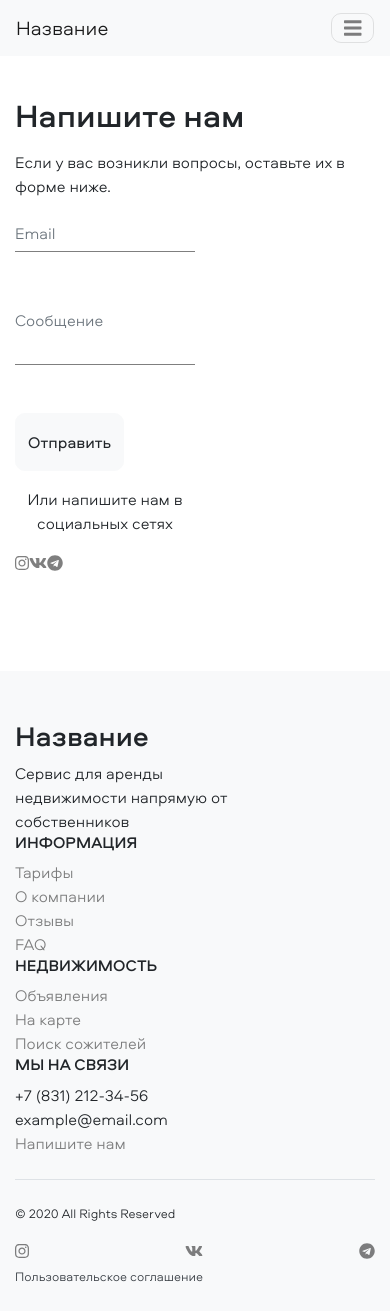
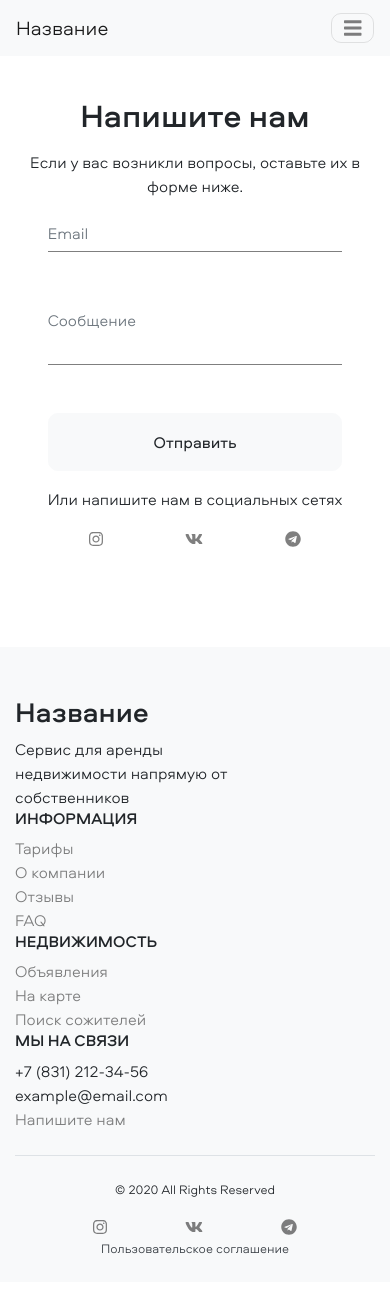
Before and after one commit to honeyshi/RealEstateAgency, a React (Create React App) app: page /contact in a window 390 px wide. After the commit the page ends 1282 px from the top, so only its background shows below. Built offline with nearby package versions, Linux system fonts and the light colour scheme.

Commit message:
Add breakpoint sizes to flexbox

```diff
--- a/src/app/infoPages/contactUs.tsx
+++ b/src/app/infoPages/contactUs.tsx
@@ -18,6 +18,8 @@ import { ErrorMessagesView } from 'shared/composite/errorMessagesView';
 import { DefaultPage } from 'shared/layout/defaultPage';
 import { checkInvalidInput } from 'core/checkInvalidInput';
 import { parseError } from 'core/parseError';
+
+import '../pagesStyle.scss';
 
 const schema = yup.object().shape({
   email: yup
@@ -61,8 +63,10 @@ export const ContactUs: React.FC = () => {
                 <TextField tag="h2" mb="3">
                   Напишите нам
                 </TextField>
-                <TextField mb="3">Если у вас возникли вопросы, оставьте их в форме ниже.</TextField>
-                <Flexbox vertical w="50">
+                <TextField center mb="3">
+                  Если у вас возникли вопросы, оставьте их в форме ниже.
+                </TextField>
+                <Flexbox vertical className="contact-form">
                   <Input
                     borderBottom
                     light
--- /dev/null
+++ b/src/app/pagesStyle.scss
@@ -0,0 +1,9 @@
+@import '~bootstrap/scss/_functions';
+@import '~bootstrap/scss/_variables';
+@import '~bootstrap/scss/mixins/_breakpoints';
+
+@include media-breakpoint-up(lg) {
+  .contact-form {
+    width: 50% !important;
+  }
+}
--- a/src/shared/base/flexbox.tsx
+++ b/src/shared/base/flexbox.tsx
@@ -4,34 +4,47 @@ import classNames from 'classnames';
 import { propsToSpace, SpaceProps } from './utils/spaceUtil';
 import { propsToSize, SizeProps } from './utils/sizeUtil';
 
-interface Props extends SpaceProps, SizeProps {
+type Breakpoint = 'sm' | 'md' | 'lg' | 'xl';
+
+interface IFlexboxProps extends SpaceProps, SizeProps {
   tag?: React.ElementType;
   className?: string;
-  md?: boolean;
   vertical?: boolean;
   wrap?: boolean;
   justifyContent?: 'start' | 'end' | 'center' | 'between' | 'around';
   alignItems?: 'start' | 'end' | 'center' | 'baseline' | 'stretch';
+  flexSize?: Breakpoint;
+  directionSize?: Breakpoint;
+  wrapSize?: Breakpoint;
+  justifyContentSize?: Breakpoint;
+  alignItemsSize?: Breakpoint;
 }
 
-export const Flexbox: React.FC<Props> = ({
+export const Flexbox: React.FC<IFlexboxProps> = ({
   tag: Tag = 'div',
   className,
-  md = true,
   vertical,
   justifyContent,
   alignItems,
   wrap,
+  flexSize,
+  directionSize,
+  wrapSize,
+  justifyContentSize,
+  alignItemsSize,
   children,
   ...other
 }) => {
   const classes = classNames(
-    `d${md ? '-md' : ''}-flex`,
-    vertical ? `flex${md ? '-md' : ''}-column` : `flex${md ? '-md' : ''}-row`,
+    `d${flexSize != null ? `-${flexSize}` : ''}-flex`,
+    vertical
+      ? `flex${directionSize != null ? `-${directionSize}` : ''}-column`
+      : `flex${directionSize != null ? `-${directionSize}` : ''}-row`,
     {
-      [`justify-content${md ? '-md' : ''}-${justifyContent}`]: justifyContent != null,
-      [`align-items${md ? '-md' : ''}-${alignItems}`]: alignItems != null,
-      [`flex${md ? '-md' : ''}-wrap`]: wrap,
+      [`justify-content${justifyContentSize != null ? `-${justifyContentSize}` : ''}-${justifyContent}`]:
+        justifyContent != null,
+      [`align-items${alignItemsSize != null ? `-${alignItemsSize}` : ''}-${alignItems}`]: alignItems != null,
+      [`flex${wrapSize != null ? `-${wrapSize}` : ''}-wrap`]: wrap,
     },
     propsToSpace(other),
     propsToSize(other),
--- a/src/shared/composite/footer.scss
+++ b/src/shared/composite/footer.scss
@@ -20,7 +20,7 @@
   .footer {
     .social-media {
       display: flex;
-      justify-content: space-between;
+      justify-content: space-evenly;
     }
   }
 }
--- a/src/shared/composite/footer.tsx
+++ b/src/shared/composite/footer.tsx
@@ -8,7 +8,7 @@ export const Footer: React.FC = () => {
   return (
     <footer className="footer bg-light">
       <Container nonFluid pt="5">
-        <Flexbox justifyContent="between" pb="4" className="border-bottom">
+        <Flexbox justifyContent="between" directionSize="md" pb="4" className="border-bottom flex-column">
           <Flexbox vertical>
             <TextField tag="h3">Название</TextField>
             <TextField mb="0">
@@ -17,7 +17,7 @@ export const Footer: React.FC = () => {
               <br /> собственников
             </TextField>
           </Flexbox>
-          <Flexbox vertical md={false}>
+          <Flexbox vertical>
             <TextField tag="h6" uppercase>
               Информация
             </TextField>
@@ -34,7 +34,7 @@ export const Footer: React.FC = () => {
               FAQ
             </Link>
           </Flexbox>
-          <Flexbox vertical md={false}>
+          <Flexbox vertical>
             <TextField tag="h6" uppercase>
               Недвижимость
             </TextField>
@@ -48,7 +48,7 @@ export const Footer: React.FC = () => {
               Поиск сожителей
             </Link>
           </Flexbox>
-          <Flexbox vertical md={false}>
+          <Flexbox vertical>
             <TextField tag="h6" uppercase>
               Мы на связи
             </TextField>
@@ -59,8 +59,8 @@ export const Footer: React.FC = () => {
             </Link>
           </Flexbox>
         </Flexbox>
-        <Flexbox justifyContent="between" pt="4" pb="4">
-          <TextField light small>
+        <Flexbox justifyContent="between" directionSize="md" pt="4" pb="4" className="flex-column">
+          <TextField light small center>
             © 2020 All Rights Reserved
           </TextField>
           <div className="social-media">
@@ -74,7 +74,7 @@ export const Footer: React.FC = () => {
               <Icon name="telegram" prefix="fab" />
             </ExternalLink>
           </div>
-          <Link to="/user-agreement" className="font-weight-light small text-dark">
+          <Link to="/user-agreement" className="font-weight-light small text-dark text-center">
             Пользовательское соглашение
           </Link>
         </Flexbox>
```
